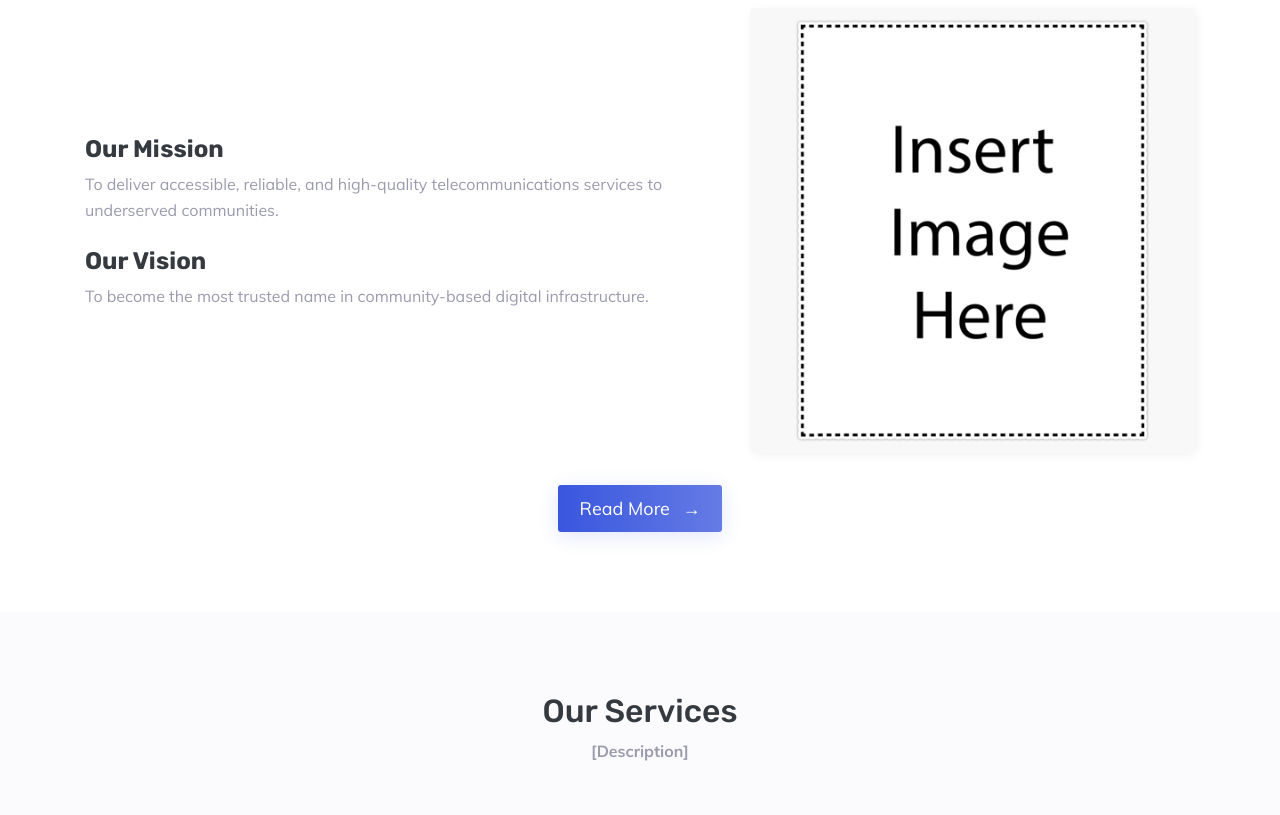
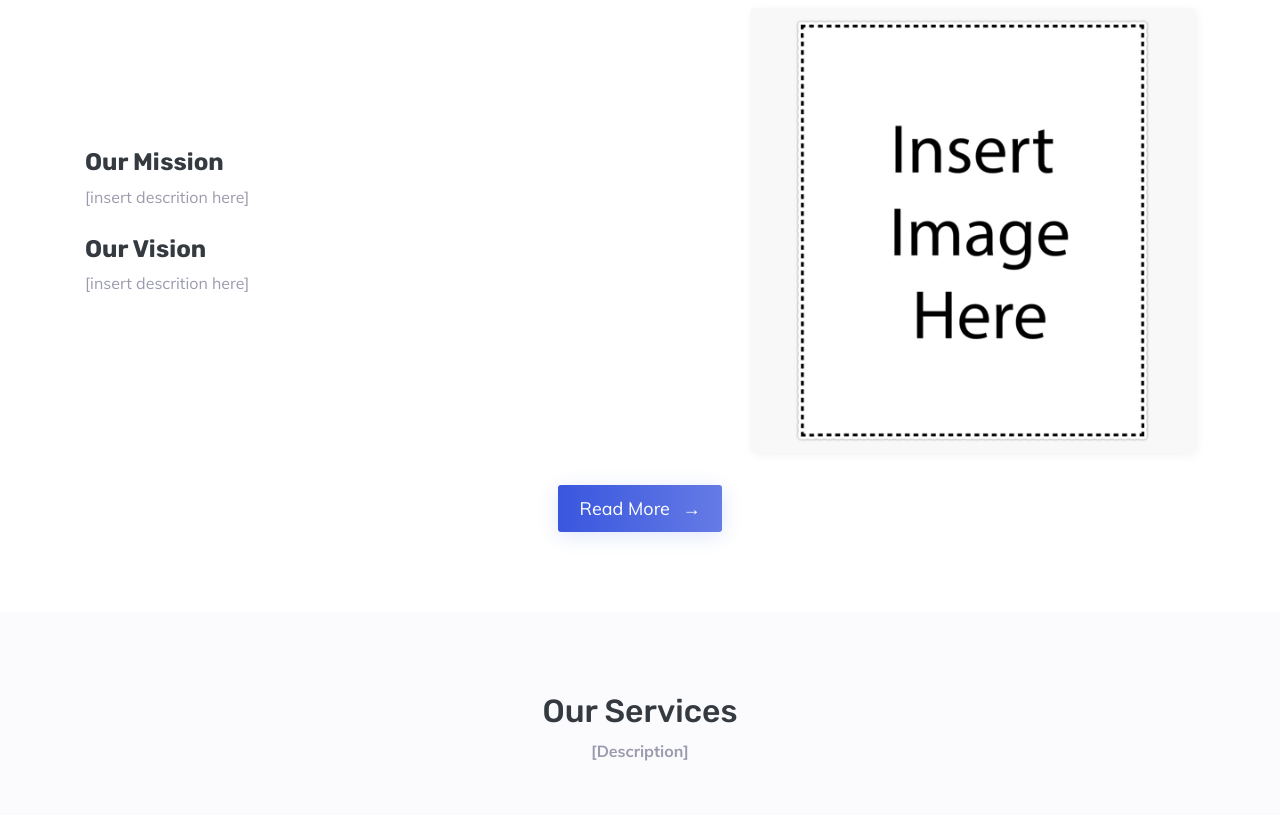
Before and after one commit to raganet30/hitok, a plain HTML site: page index.html in a window 1280 px wide. Shown: the part 1667-2482 px from the top of the page. Drawn offline with nearby package versions, Linux system fonts and the light colour scheme.

Commit message:
new changes made

```diff
--- a/index.html
+++ b/index.html
@@ -158,11 +158,11 @@
       <div class="col-lg-7">
         <h4 class="font-weight-bold">Our Mission</h4>
         <p class="text-muted">
-          To deliver accessible, reliable, and high-quality telecommunications services to underserved communities.
+          [insert descrition here]
         </p>
         <h4 class="font-weight-bold mt-4">Our Vision</h4>
         <p class="text-muted">
-          To become the most trusted name in community-based digital infrastructure.
+          [insert descrition here]
         </p>
       </div>
     </div>
```
